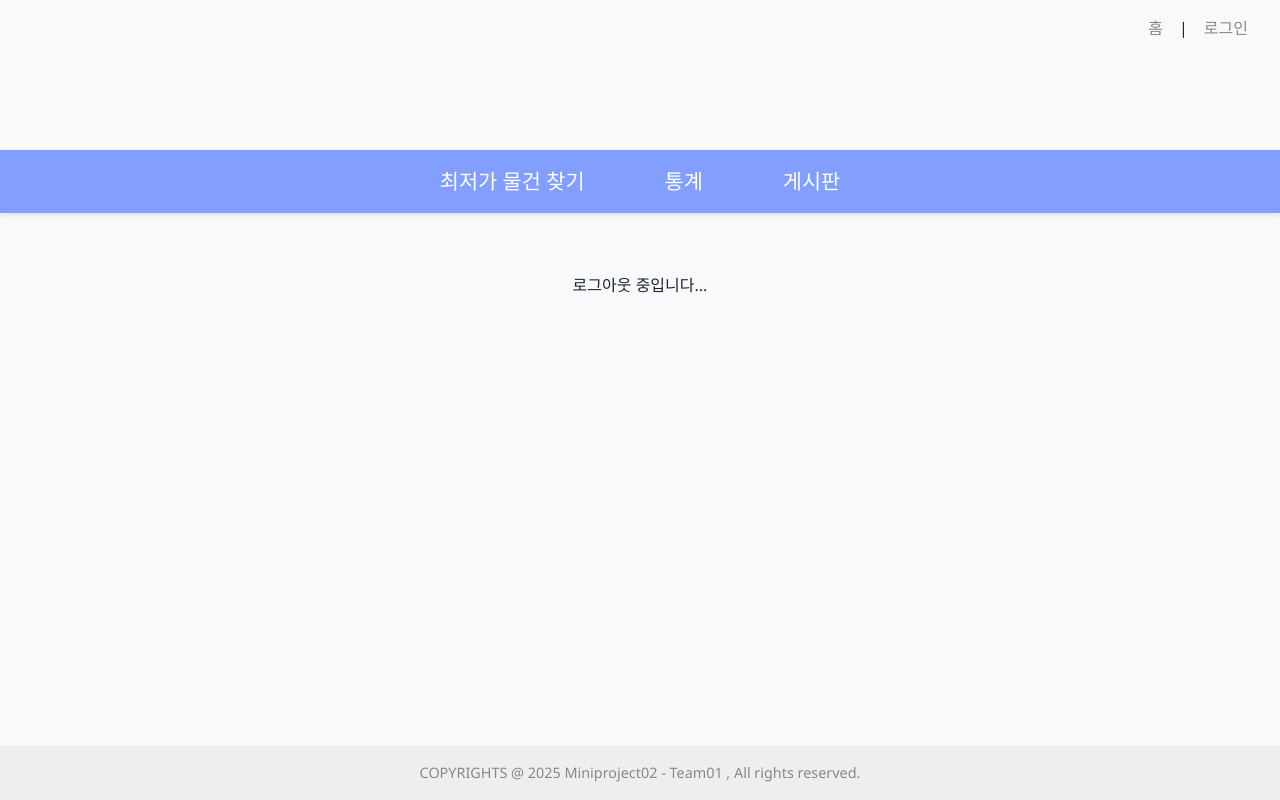
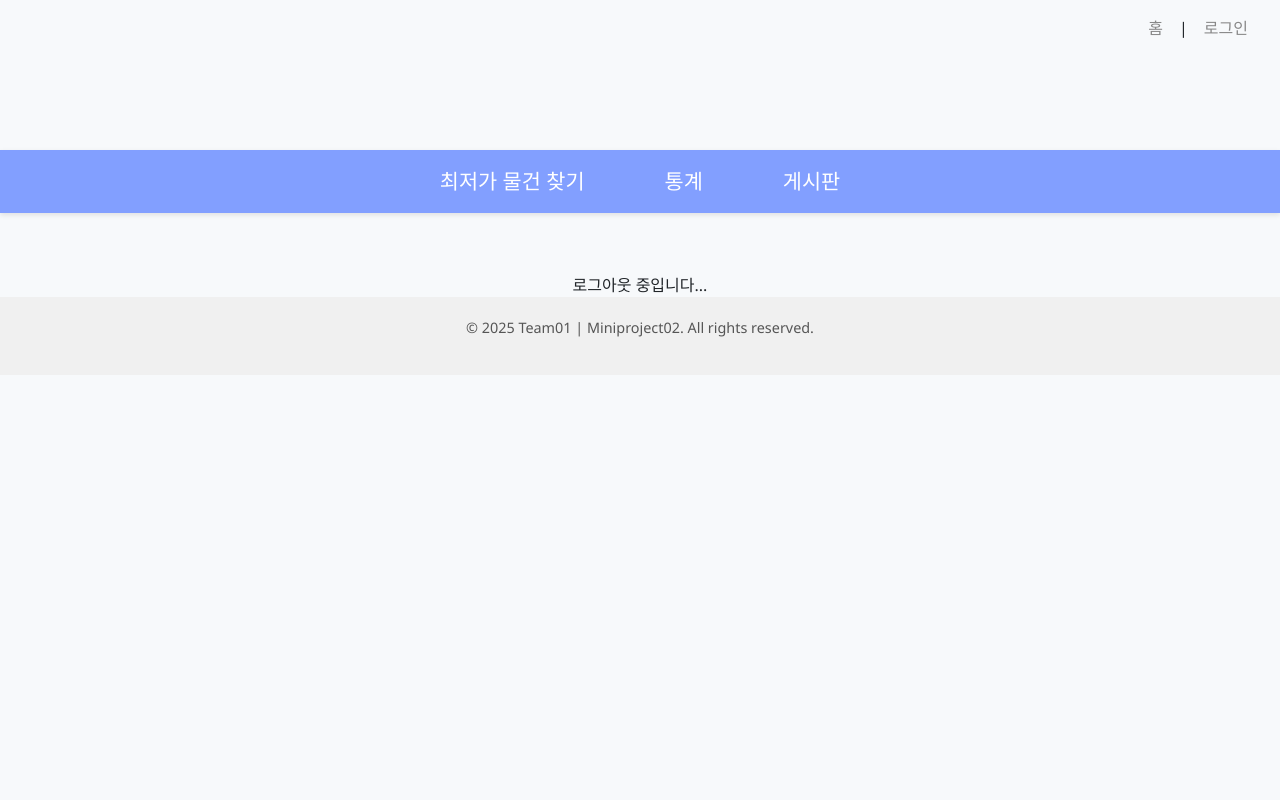
Before and after one commit to BSEom/teamP_t1, a React (Vite) app in the folder Frontend/miniproject_02/: page /Logout in a window 1280 px wide. Built offline with nearby package versions, Linux system fonts and the light colour scheme; no server answers.

Commit message:
components에 footer 추가

```diff
--- a/Frontend/miniproject_02/src/App.css
+++ b/Frontend/miniproject_02/src/App.css
@@ -89,14 +89,3 @@
 nav a:hover {
   color: #b0faff;
 }
-
-footer {
-  background-color: #eeeeee;
-  padding: 1rem 0;
-  font-size: 0.9rem;
-  color: #666;
-  position: fixed;
-  bottom: 0;
-  width: 100%;
-  text-align: center;
-}
--- a/Frontend/miniproject_02/src/App.jsx
+++ b/Frontend/miniproject_02/src/App.jsx
@@ -12,6 +12,7 @@
 import Update from './pages/Update'
 import CheckMyPage from './pages/CheckMypage'
 import Header from './components/Header'
+import Footer from './components/Footer'
 import Logout from './pages/Logout'
 
 function App() {
@@ -38,10 +39,7 @@
         <Route path="/Logout" element={<Logout />} />
 
       </Routes>
-
-      <footer style={{textAlign: 'center', padding: '1rem', color: '#888'}}>
-        COPYRIGHTS @ 2025 Miniproject02 - Team01 , All rights reserved.
-      </footer>
+      <Footer/>
     </>
   );
 }
--- /dev/null
+++ b/Frontend/miniproject_02/src/components/Footer.css
@@ -0,0 +1,10 @@
+.footer {
+  width: 100%;
+  text-align: center;
+  padding: 20px 0;
+  background-color: #f0f0f0;
+  font-size: 0.9rem;
+  color: #555;
+  position: relative; /* 기본은 relative */
+  bottom: 0;
+}
--- /dev/null
+++ b/Frontend/miniproject_02/src/components/Footer.jsx
@@ -0,0 +1,12 @@
+import React from 'react';
+import './Footer.css';
+
+function Footer() {
+  return (
+    <footer className="footer">
+      <p>© 2025 Team01 | Miniproject02. All rights reserved.</p>
+    </footer>
+  );
+}
+
+export default Footer;
```
